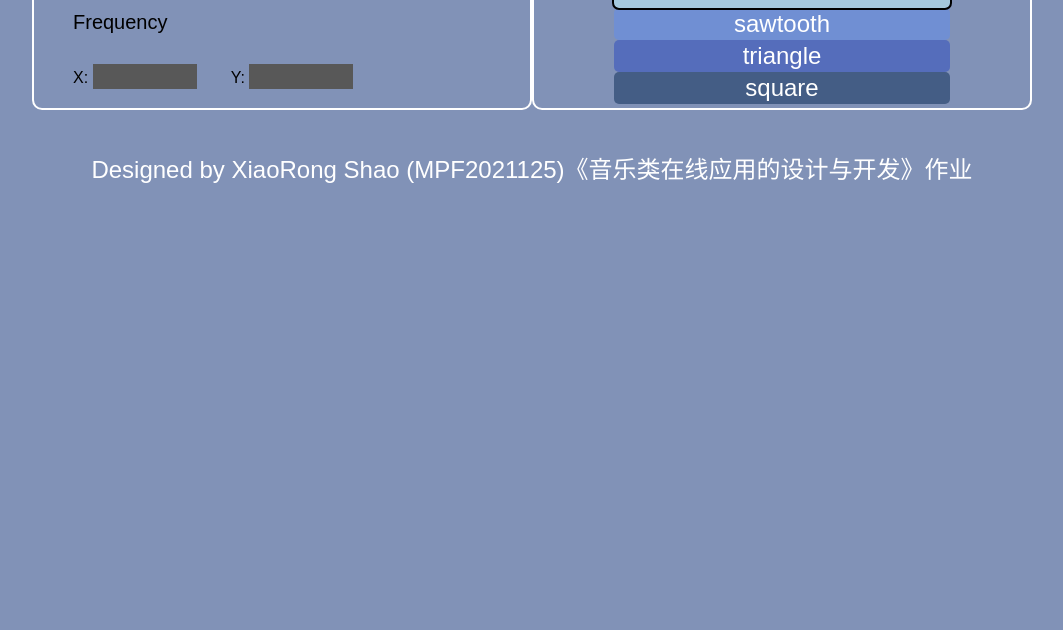
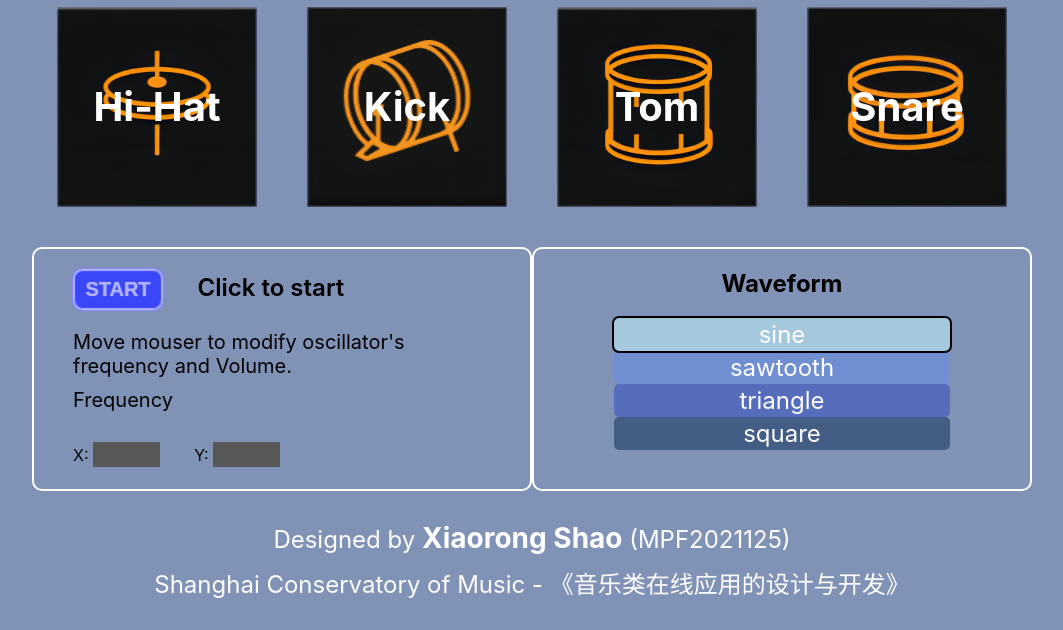
Before and after one commit to sora104/ANIMALS-Chorus, a plain HTML site: page index.html in a window 1280 px wide. Shown: the part 630-1260 px from the top of the page, without its empty margins (108-1171 px from the left). Before the commit the page ends 833 px from the top, so only its background shows below. Drawn offline with Linux system fonts and the light colour scheme; no server answers.

Commit message:
Add files via upload

```diff
--- a/css/app.css
+++ b/css/app.css
@@ -1,6 +1,12 @@
 body {
+    margin: 0;
+    padding: 0;
     background-color: rgba(65, 91, 146, 0.658);
-    font-family: "Arial";
+    font-family: Inter,-apple-system,BlinkMacSystemFont,Segoe UI,Roboto,Helvetica Neue,Noto Sans,ui-sans-serif,sans-serif,Apple Color Emoji,Segoe UI Emoji,Segoe UI Symbol,Noto Color Emoji,Arial;
+}
+
+::-webkit-scrollbar {
+    display: none; /* Chrome Safari */
 }
 
 .application {
@@ -19,13 +25,14 @@ input {
 }
 
 .title {
-    width: 1000px;
+    width: 100%;
     padding: 20px 0 30px;
 }
 
 .title h1 {
     margin: 0;
-    font-size: 50px;
+    font-size: 72px;
+    font-weight: 900;
     text-align: center;
     color: #ffffff;
 
@@ -36,7 +43,7 @@ input {
     background-image: url(../image/background.jpg);
     background-size: cover;
     background-position: center;
-    border-radius: 25px;
+    border-radius: 20px;
 }
 
 .application .bg .bear {
@@ -74,9 +81,9 @@ input {
 
 .osc-controls {
     float: left;
-    width: 496px;
-    height: 200px;
-    margin: 20px 0;
+    width: calc(50% - 4px);
+    height: 240px;
+    margin: 0;
     border-style: solid;
     border-color: #ffffff;
     border-width: 2px;
@@ -89,22 +96,82 @@ input {
 }
 
 #on-off {
-    background-color: rgb(25, 34, 75);
-    border-style: solid;
-    border-color: #ffffff;
-    border-width: 2px;
-    border-radius: 2px;
-    transition: all 0.3s ease-in-out;
+    --glow-color: rgb(176, 177, 255);
+    --glow-spread-color: rgba(123, 127, 255, 0.781);
+    --enhanced-glow-color: rgb(206, 212, 255);
+    --btn-color: rgb(58, 71, 248);
+    box-shadow: 0 0 .01em .01em var(--glow-color),
+           0 0 0.1em .05em var(--glow-spread-color),
+           inset 0 0 .05em .05em var(--glow-color);
+    text-shadow: 0 0 .05em var(--glow-color);
+
     cursor: pointer;
-    /* 箭头变手 */
+    position: relative;
+    width: 90px;
+    padding: 8px 6px;
+    font-size: 20px;
+    font-weight: 700;
+    text-transform: uppercase;
+    color: var(--glow-color);
+    background: var(--btn-color);
+    border: 0.05em solid var(--glow-color);
+    border-radius: 0.5em;
+    transition: all .3s;
+    outline: none;
 }
 
 #on-off:hover {
-    background-color: #e2dea2;
+    z-index: 1;
+    border-color: transparent;
+    color: var(--btn-color);
+    background: linear-gradient(
+        90deg,
+        #f9d923,
+        #a5c8dd,
+        #708fd3,
+        #cb49ff,
+        #f9d923
+    );
+    background-size: 400%;
+    animation: glow 12s linear forwards;
+    box-shadow: 0 0 .05em .05em var(--glow-color),
+           0 0 0.5em .5em var(--glow-spread-color),
+           inset 0 0 .01em .01em var(--glow-color);
+}
+
+@keyframes glow {
+
+    from {
+        background-position: 0%;
+    }
+
+    to {
+        background-position: 400%;
+    }
+
+}
+
+#on-off::before {
+    content: '';
+    position: absolute;
+    top: -1px;
+    right: -1px;
+    bottom: -1px;
+    left: -1px;
+    background: inherit;
+    filter: blur(36px);
+    opacity: 0;
+    transition: .4s ease-out;
+}
+
+#on-off:hover::before {
+    opacity: 1;
+    z-index: -1;
 }
 
 .osc-controls form span {
     font-size: 24px;
+    font-weight: 600;
 }
 
 .osc-controls form div {
@@ -118,7 +185,7 @@ input {
 }
 
 .osc-controls form input {
-    width: 100px;
+    width: 15%;
     margin-right: 30px;
     font-size: 20px;
     color: #ffffff;
@@ -196,11 +263,108 @@ input {
 
 .foot {
     float: left;
-    width: 1000px;
+    width: 100%;
+    margin: 20px 0;
     text-align: center;
     color: #ffffff;
 }
 
 .foot p {
-    margin: 20px 0 10px 0;
+    margin: 10px 0;
+    padding: 0 30px;
 }
+
+.foot p a {
+    text-decoration: none;
+    font-size: 28px;
+    font-weight: 700;
+    color: #ffffff;
+    transition: all 0.5s ease;
+}
+
+.foot p a:hover {
+    color: #37FF8B;
+}
+
+.drum-kit {
+    text-align: center;
+    margin-bottom: 0;
+}
+
+.drum-set {
+    height: 200px;
+    padding: 0;
+    margin: 40px 0 40px;
+    display: flex;
+    justify-content: center;
+    flex-wrap: wrap;
+}
+
+.drum-set .drum {
+    height: 200px;
+    width: 200px;
+    margin: 0 25px 0;
+    cursor: pointer;
+    font-size: 40px;
+    color: #ffffff;
+    text-align: center;
+    line-height: 200px;
+    transition: all 0.5s ease;
+}
+
+.drum-set .drum:hover {
+    color: #ffff37;
+}
+
+#hihat {
+    background-image: url(../image/HH.png);
+    background-size: cover;
+    background-position: center;
+}
+
+#kick {
+    background-image: url(../image/Kick.png);
+    background-size: cover;
+    background-position: center;
+}
+
+#shaker {
+    background-image: url(../image/Tom.png);
+    background-size: cover;
+    background-position: center;
+}
+
+#snare {
+    background-image: url(../image/Snare.png);
+    background-size: cover;
+    background-position: center;
+}
+
+@media screen and (max-width: 576px) {
+    .application {
+        width: 100%;
+    }
+
+    .application .bg .bear {
+        margin: 0 25%;
+    }
+
+    .application .bg {
+        padding: 200px 0 0;
+        border-radius: 10px;
+    }
+
+    .osc-controls {
+        width: calc(100% - 4px);
+        height: 250px;
+    }
+
+    .drum-set {
+        height: 510px;
+    }
+
+    .drum-set .drum {
+        height: 120px;
+        line-height: 120px;
+    }
+}
--- a/index.html
+++ b/index.html
@@ -8,6 +8,7 @@
     <title>Polar Bear - Theremin</title>
     <link rel="stylesheet" href="css/app.css">
     <script src="js/app.js"></script>
+    <link href="https://fonts.googleapis.com/css2?family=Poppins&display=swap" rel="stylesheet">
 </head>
 
 <body>
@@ -19,11 +20,22 @@
         <div class="bg">
             <div class="bear"></div>
         </div>
+        <h1 class="drum-kit">Drum-Kit</h1>
+        <div class="drum-set">
+            <h5 class="drum" id="hihat" value="Hi-Hat">Hi-Hat
+            </h5>
+            <h5 class="drum" id="kick" value="Kick">Kick
+            </h5>
+            <h5 class="drum" id="shaker" value="Shaker">Tom
+            </h5>
+            <h5 class="drum" id="snare" value="Snare">Snare
+            </h5>
+        </div>
         <div class="osc-controls">
             <form>
                 <input id="on-off" type="button" value="start">
-                <span>Click to start oscillator</span>
-                <div>Move mouser to modify frequency and Volume.</div>
+                <span>Click to start</span>
+                <div>Move mouser to modify oscillator's frequency and Volume.</div>
                 <p>Frequency</p>
                 <!-- 删掉了滑块加入两个input来显示鼠标的位置信息 -->
                 X:
@@ -42,7 +54,13 @@
             </ul>
         </div>
         <div class="foot">
-            <p>Designed by XiaoRong Shao (MPF2021125)《音乐类在线应用的设计与开发》作业</p>
+            <p>Designed by
+                <a href="#">
+                    Xiaorong Shao
+                </a>
+             (MPF2021125)
+            </p>
+            <p>Shanghai Conservatory of Music - 《音乐类在线应用的设计与开发》</p>
         </div>
     </div>
 </body>
--- a/js/app.js
+++ b/js/app.js
@@ -1,5 +1,4 @@
 "use strict";
-alert('Please turn down the volume before starting!'); // 打开网页弹窗
 function audioContextCheck() {
     if (typeof AudioContext !== "undefined") {
         return new AudioContext();
@@ -14,7 +13,17 @@ function audioContextCheck() {
         throw new Error('AudioContext not supported')
     }
 }
+
 var audioContext = audioContextCheck();
+
+var sound = audioBatchLoader({
+    kick: "./sounds/Kick.wav",
+    snare: "./sounds/Snare.wav",
+    hihat: "./sounds/Hi-Hat.wav",
+    shaker: "./sounds/Tom.wav"
+
+});
+
 window.onload = function () {
     var onOff = document.getElementById("on-off");
     /*_____________________________________BEGIN set initial osc state to false*/
@@ -28,6 +37,23 @@ window.onload = function () {
     var waveformTypes = document.getElementsByTagName('li');
     var defultWaveformElement = document.getElementById(selectedWaveform);
     defultWaveformElement.classList.add("selected-waveform");
+    var kick = document.getElementById("kick");
+    var snare = document.getElementById("snare");
+    var hihat = document.getElementById("hihat");
+    var shaker = document.getElementById("shaker");
+    kick.addEventListener("click", function() {
+        sound.kick.play();
+    });
+    snare.addEventListener("click", function() {
+        sound.snare.play();
+    });
+    hihat.addEventListener("click", function() {
+        sound.hihat.play();
+    });
+    shaker.addEventListener("click", function() {
+        sound.shaker.play();
+    });
+
     function select() {
         var selectedWaveformElement = document.getElementById(this.id);
         selectedWaveform = document.getElementById(this.id).id;
@@ -65,7 +91,7 @@ window.onload = function () {
             freqValue = document.getElementsByTagName("input")[1].value; // 调用变量来存储鼠标x轴位置坐标为频率值
             volValue = document.getElementsByTagName("input")[2].value; // 调用变量来存储鼠标y轴位置坐标为音量
             osc.frequency.value = freqValue / 2; // 音高除二
-            gainNode.gain.value = volValue / 2000;
+            gainNode.gain.value = volValue / 3000;
             console.log("Oscillator is playing. Frequency value is " + osc.frequency.value);
             console.log("Oscillator is playing. Volume value is " + gainNode.gain.value);
             spanslide.innerHTML = "Frequency: " + osc.frequency.value + "Hz"; // 实时显示xy轴数据
@@ -87,7 +113,7 @@ window.onload = function () {
             osc.connect(gainNode); // gainNode控制振荡器音量
             osc.start(audioContext.currentTime);
             onOff.value = "stop";
-            span.innerHTML = "Click to stop oscillator";
+            span.innerHTML = "Click to stop";
             spanslide.innerHTML = "Frequency: " + osc.frequency.value + "Hz";
             /*_____________________________Otherwise stop it and reset osc to false for next time.*/
         } else {
@@ -95,8 +121,48 @@ window.onload = function () {
             osc = false;
             gainNode = false;
             onOff.value = "start";
-            span.innerHTML = "Click to start oscillator";
+            span.innerHTML = "Click to start";
         }
         /*_________________________________END Conditional statement to check if osc is TRUE or FALSE*/
     });
 };
+
+function audioFileLoader(fileDirectory) {
+    var soundObj = {};
+    var playSound = undefined;
+    var getSound = new XMLHttpRequest();
+    soundObj.fileDirectory = fileDirectory;
+    getSound.open("GET", soundObj.fileDirectory, true);
+    getSound.responseType = "arraybuffer";
+    getSound.onload = function() {
+        audioContext.decodeAudioData(getSound.response, function(buffer) {
+            soundObj.soundToPlay = buffer;
+
+        });
+    };
+
+    getSound.send();
+
+    soundObj.play = function(time) {
+        playSound = audioContext.createBufferSource();
+        playSound.buffer = soundObj.soundToPlay;
+        playSound.connect(audioContext.destination);
+        playSound.start(audioContext.currentTime + time || audioContext.currentTime);
+    };
+
+    soundObj.stop = function(time) {
+        playSound.stop(audioContext.currentTime + time || audioContext.currentTime);
+    };
+    return soundObj;
+}
+
+function audioBatchLoader(obj) {
+
+    for (var prop in obj) {
+        obj[prop] = audioFileLoader(obj[prop]);
+
+    }
+
+    return obj;
+
+}
```
Also changed, not shown: image/HH.png (added), image/Kick.png (added), image/Snare.png (added), image/Tom.png (added), 4 other files.
